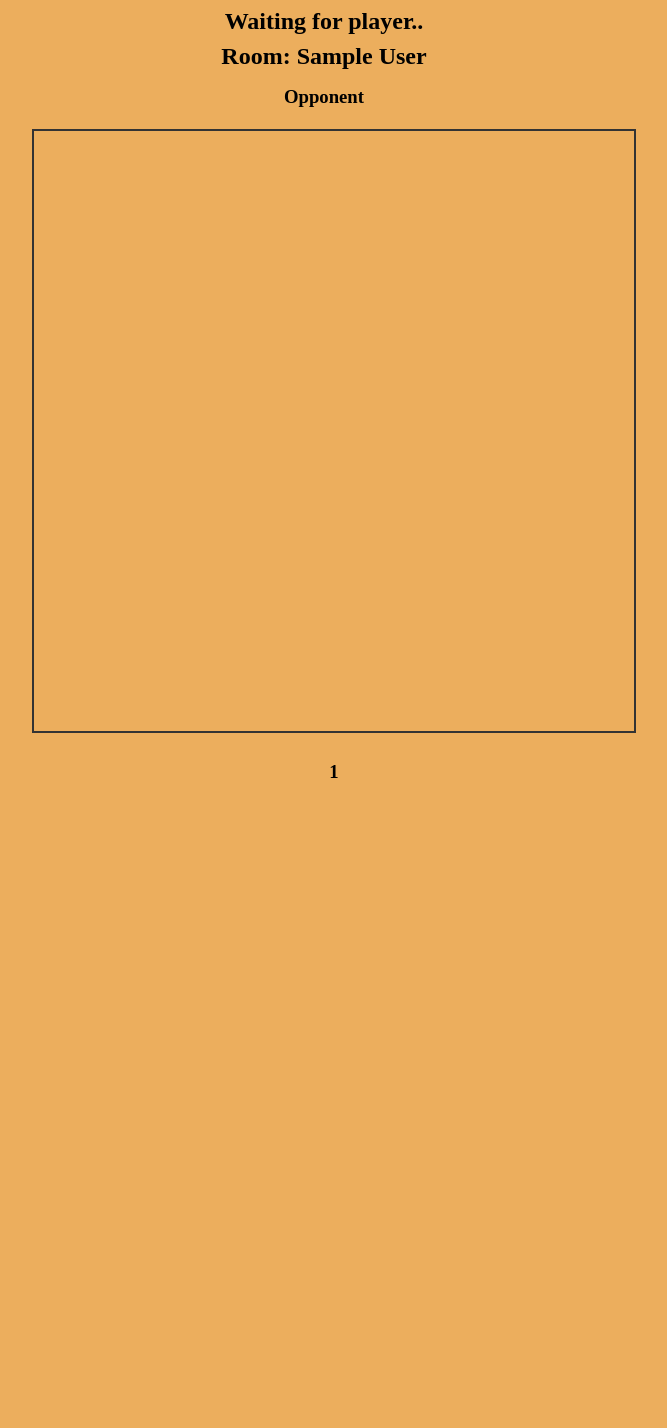
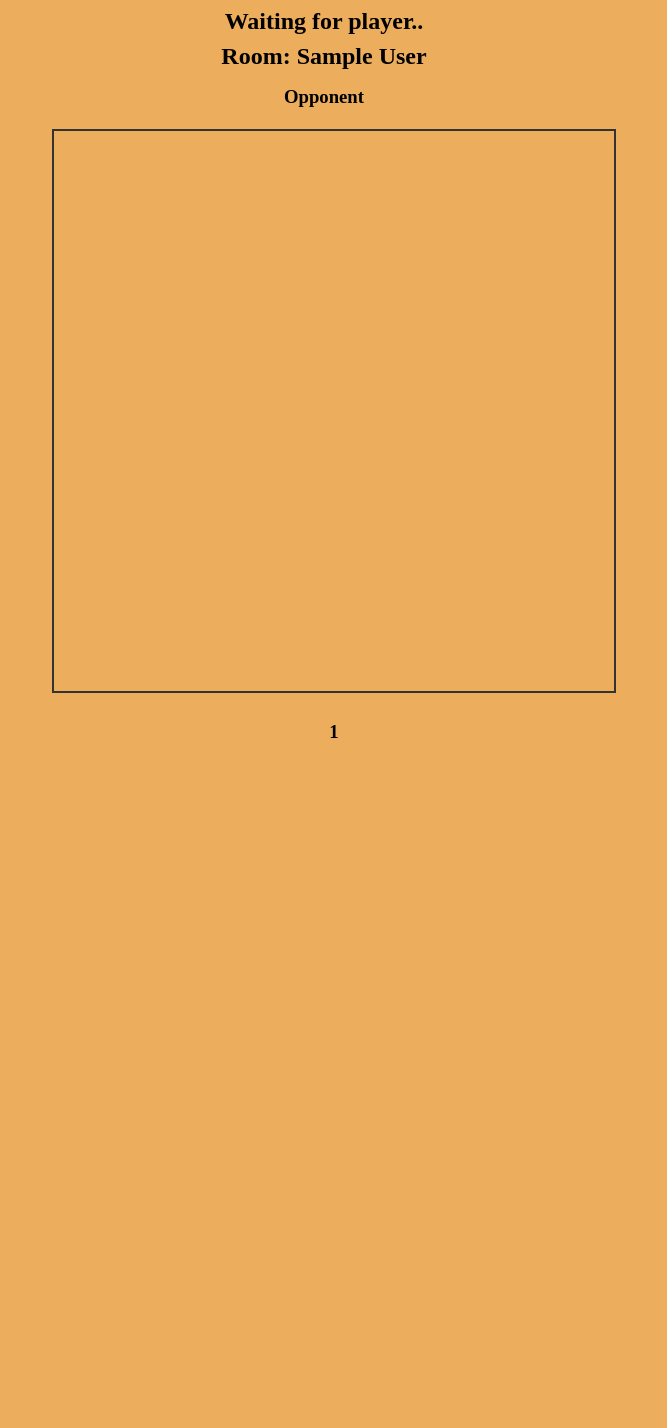
Before and after one commit to markusholter/Simple-chess-game, a Flask app: template src/templates/game/board.html in a window 1280 px wide. Shown: the whole page, without its empty margins (316-983 px from the left). After the commit the page ends 738 px from the top, so only its background shows below. Run offline with Flask 3, Linux system fonts and the light colour scheme; the template is opened without the code that fills it, so the values that code supplies are empty; the visitor is signed in with stand-in values (Sample User, id 1); some libraries are stand-ins or nearby versions.

Commit message:
Add try-except in game and make css size variable

```diff
--- a/src/app.py
+++ b/src/app.py
@@ -24,6 +24,10 @@ rooms: dict[str, Room] = app.config["ROOMS"]
 @socket.on("connect")
 def handle_connect(_):
     roomName = session.get("roomName")
+
+    if roomName not in rooms:
+        return
+
     room = rooms[roomName]
 
     if room.getWaiting():
--- a/src/static/style.css
+++ b/src/static/style.css
@@ -1,5 +1,5 @@
 :root {
-    --cell-size: 75vmin
+    --cell-size: 70vmin
 }
 
 body {
@@ -20,8 +20,8 @@ h3{
 
 .container {
     display: grid;
-    grid-template-columns: auto 75vmin;
-    grid-template-rows: auto 75vmin;
+    grid-template-columns: auto var(--cell-size);
+    grid-template-rows: auto var(--cell-size);
     justify-content: center;
     align-items: center;
     gap: 2vmin;
@@ -31,7 +31,7 @@ h3{
     display: grid;
     grid-template-rows: repeat(8, 12.5%);
     justify-content: center;
-    height: 75vmin;
+    height: var(--cell-size);
     margin-bottom: 10vmin;
 }
 
@@ -45,15 +45,15 @@ h3{
 
 .board-with-col {
     display: grid;
-    grid-template-rows: 75vmin auto;
+    grid-template-rows: var(--cell-size) auto;
     gap: 2mvin;
 }
 
 .chessboard {
     margin: auto;
     display: grid;
-    width: 75vmin;
-    height: 75vmin;
+    width: var(--cell-size);
+    height: var(--cell-size);
     grid-template-columns: repeat(8, 12.5%);
     grid-template-rows: repeat(8, 12.5%);
     border: 2px solid #333;
@@ -80,7 +80,7 @@ h3{
     display: grid;
     grid-template-columns: repeat(8, 12.5%);
     justify-content: center;
-    width: 75vmin;
+    width: var(--cell-size);
     margin-top: 2vmin;
 }
 
```
Also changed, not shown: src/game.py (+6 -4 lines), README.md.
